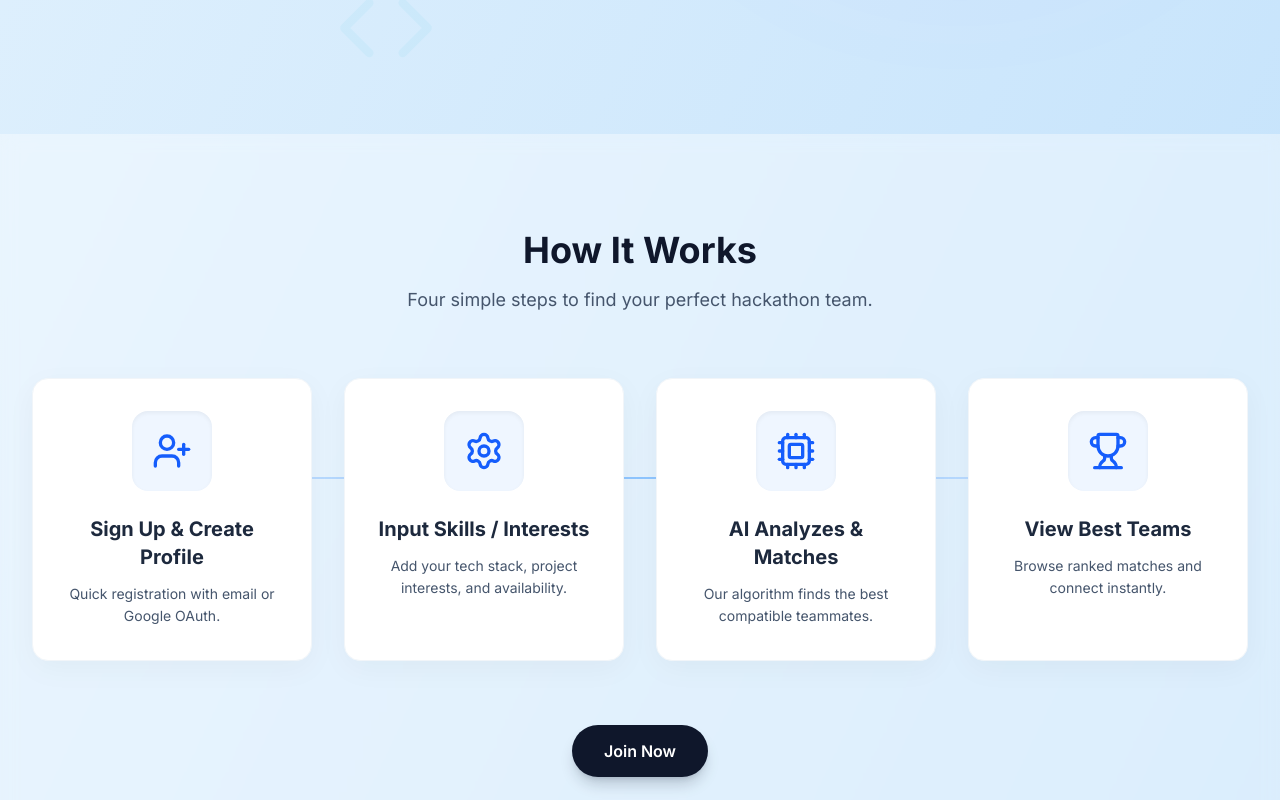
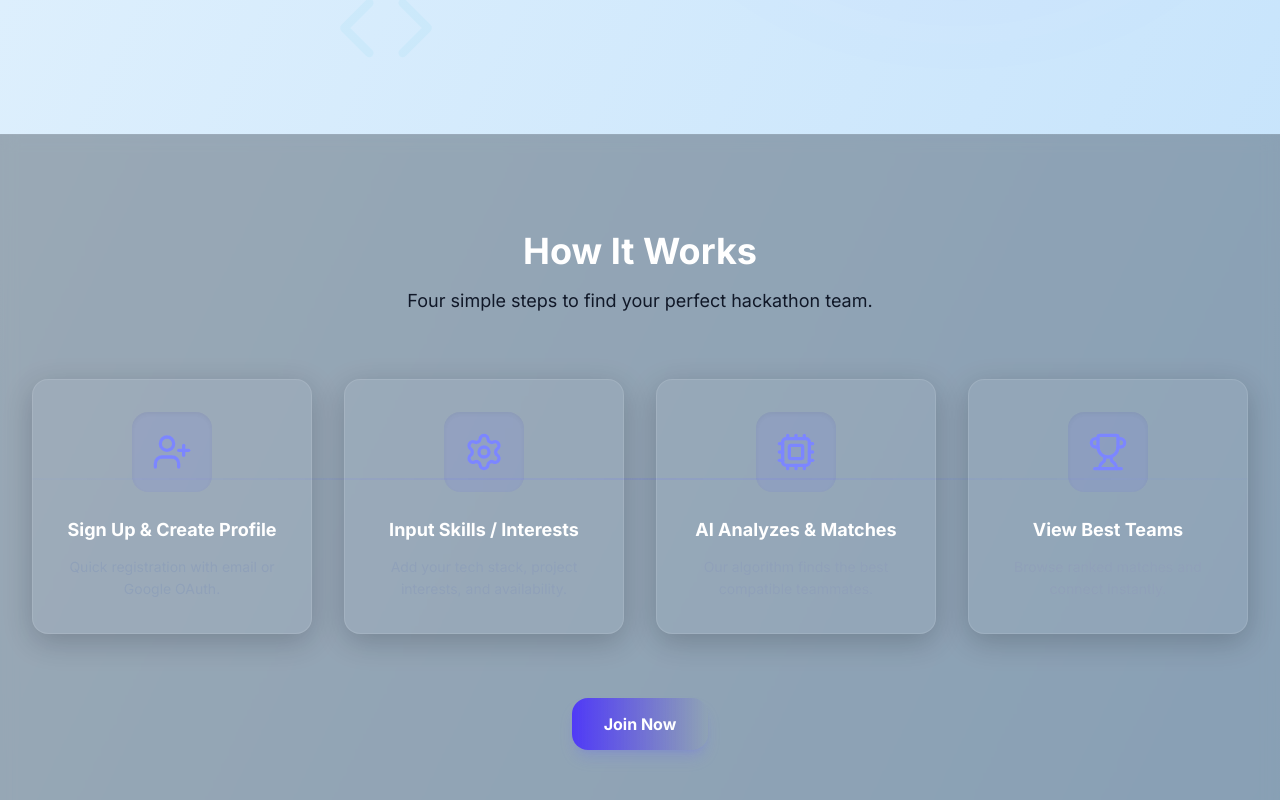
Before and after one commit to ankit1824/TeamMatch-AI, a React (Vite) app: page / in a window 1280 px wide. Shown: the part 800-1600 px from the top of the page. Built offline with nearby package versions, Linux system fonts and the light colour scheme.

Commit message:
UI color changed

```diff
--- a/src/components/landing/LandingHowItWorks.jsx
+++ b/src/components/landing/LandingHowItWorks.jsx
@@ -27,18 +27,18 @@ const steps = [
 
 const LandingHowItWorks = ({ onJoinNow }) => {
   return (
-    <section className="py-24 bg-white/40 backdrop-blur-sm">
+    <section className="py-24 bg-[#030712]/30 backdrop-blur-sm border-y border-white/5">
       <div className="max-w-7xl mx-auto px-4 sm:px-6 lg:px-8">
         <div className="text-center max-w-3xl mx-auto mb-16">
-          <h2 className="text-3xl md:text-4xl font-bold text-slate-900 mb-4">How It Works</h2>
-          <p className="text-lg text-slate-600">
+          <h2 className="text-3xl md:text-4xl font-extrabold text-white mb-4">How It Works</h2>
+          <p className="text-slate-450 text-base md:text-lg">
             Four simple steps to find your perfect hackathon team.
           </p>
         </div>
 
         <div className="relative">
-          {/* Connection Line API (Desktop only) */}
-          <div className="hidden lg:block absolute top-[100px] left-0 w-full h-0.5 bg-gradient-to-r from-blue-100 via-blue-300 to-blue-100 transform -translate-y-1/2 z-0" />
+          {/* Connection Line (Desktop only) */}
+          <div className="hidden lg:block absolute top-[100px] left-0 w-full h-[1px] bg-gradient-to-r from-indigo-500/5 via-indigo-500/30 to-indigo-500/5 transform -translate-y-1/2 z-0" />
 
           <div className="grid grid-cols-1 md:grid-cols-2 lg:grid-cols-4 gap-8 mb-16 relative z-10">
             {steps.map((step, index) => (
@@ -48,19 +48,19 @@ const LandingHowItWorks = ({ onJoinNow }) => {
                 viewport={{ once: true }}
                 transition={{ duration: 0.5, delay: index * 0.1 }}
                 key={index}
-                className="bg-white rounded-2xl p-8 shadow-[0_8px_30px_rgb(0,0,0,0.04)] hover:shadow-[0_8px_30px_rgb(37,99,235,0.1)] transition-all border border-slate-100 flex flex-col items-center text-center group"
+                className="bg-white/5 border border-white/10 hover:bg-white/10 hover:border-indigo-500/40 rounded-2xl p-8 shadow-[0_8px_30px_rgb(0,0,0,0.2)] hover:shadow-[0_8px_30px_rgb(99,102,241,0.08)] transition-all flex flex-col items-center text-center group"
               >
-                <div className="w-20 h-20 rounded-2xl bg-blue-50 flex items-center justify-center mb-6 group-hover:bg-blue-600 transition-colors duration-300 shadow-inner group-hover:shadow-blue-500/30">
-                  <step.Icon className="w-10 h-10 text-blue-600 group-hover:text-white transition-colors duration-300" />
+                <div className="w-20 h-20 rounded-2xl bg-indigo-500/10 flex items-center justify-center mb-6 group-hover:bg-gradient-to-br group-hover:from-indigo-500 group-hover:to-violet-600 transition-all duration-300 shadow-inner group-hover:shadow-indigo-500/30">
+                  <step.Icon className="w-10 h-10 text-indigo-400 group-hover:text-white transition-colors duration-300" />
                 </div>
-                <h3 className="text-xl font-bold text-slate-800 mb-3">{step.title}</h3>
-                <p className="text-slate-600 leading-relaxed text-sm">
+                <h3 className="text-lg font-bold text-white mb-3">{step.title}</h3>
+                <p className="text-slate-400 leading-relaxed text-sm">
                   {step.description}
                 </p>
 
                 {/* Mobile/Tablet Arrow */}
                 {index < steps.length - 1 && (
-                  <div className="mt-6 lg:hidden text-blue-300">
+                  <div className="mt-6 lg:hidden text-indigo-500/30">
                     <ArrowRight size={24} />
                   </div>
                 )}
@@ -71,7 +71,7 @@ const LandingHowItWorks = ({ onJoinNow }) => {
           <div className="text-center">
             <button
               onClick={onJoinNow}
-              className="px-8 py-3.5 rounded-full bg-slate-900 hover:bg-slate-800 text-white font-semibold shadow-lg shadow-slate-900/20 transition-all hover:-translate-y-0.5"
+              className="px-8 py-3.5 rounded-2xl bg-gradient-to-r from-indigo-600 to-violet-650 hover:opacity-95 text-white font-bold shadow-lg shadow-indigo-500/20 transition-all hover:-translate-y-0.5 cursor-pointer"
             >
               Join Now
             </button>
```
